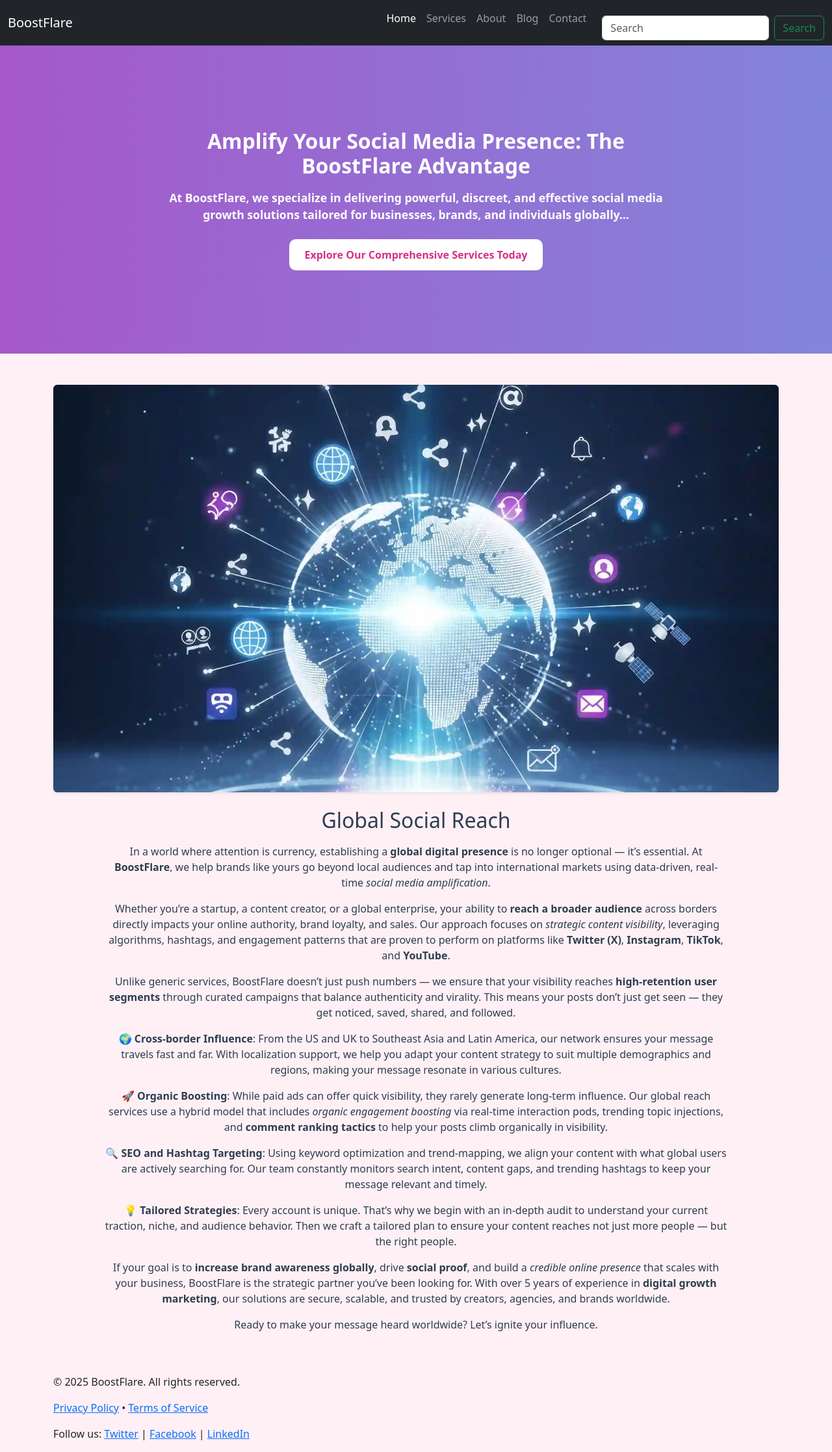
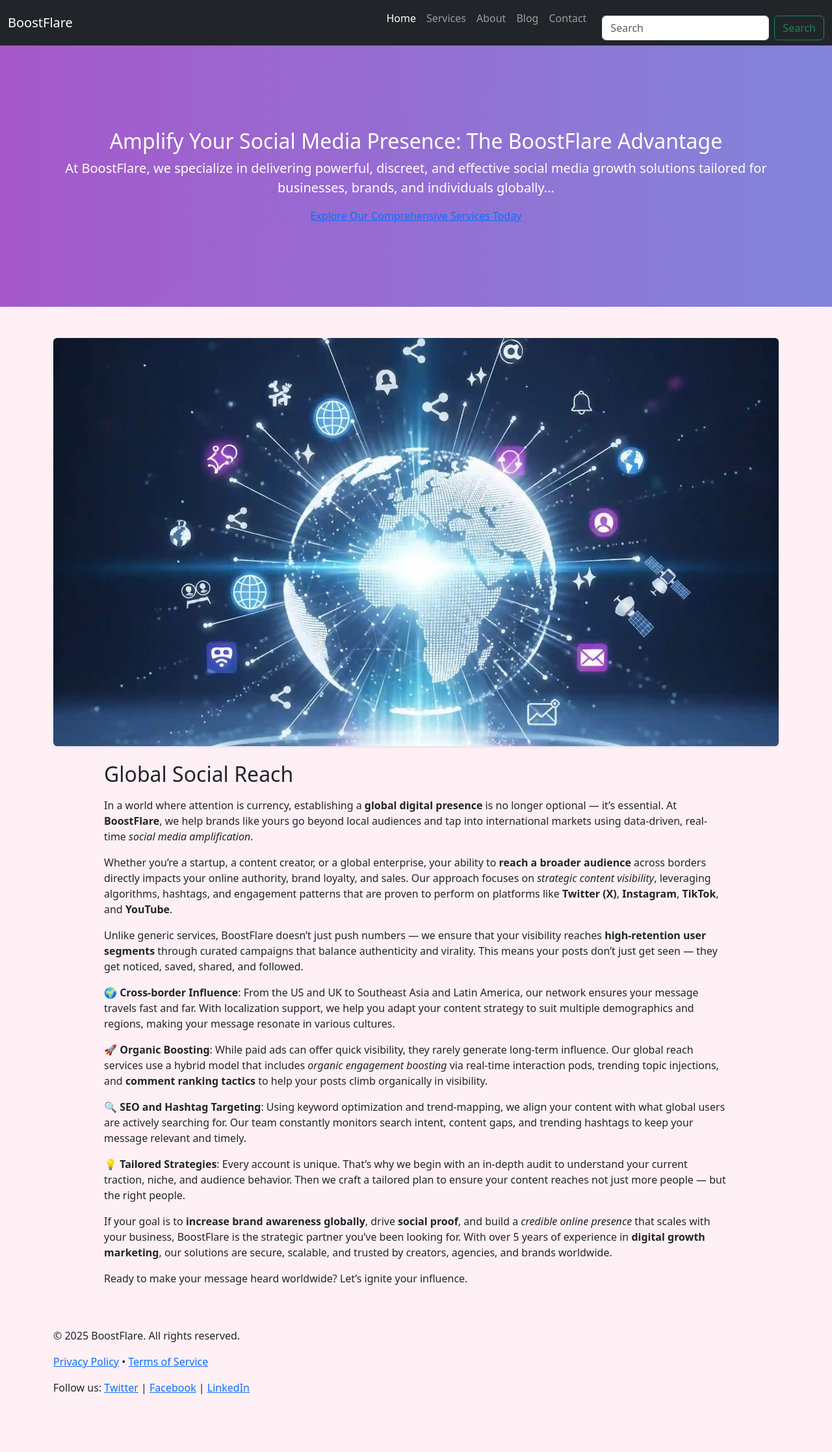
Before and after one commit to candra2012/BoostFlare, a Jekyll site: the page built from index.html, in a window 1280 px wide. Shown: the whole page at 65% size. Built offline with Jekyll 4.4.1, drawn with Linux system fonts in a browser that asks for light colours; after the commit the page ends 2163 px from its top, so only the background shows below that.

Commit message:
Update style.css

```diff
--- a/assets/css/style.css
+++ b/assets/css/style.css
@@ -1,13 +1,11 @@
-/* Set lavenderblush background untuk semua halaman */
 body {
-  background-color: #FFF0F5; /* lavenderblush */
+  background-color: lavenderblush;
 }
 
-/* Hero section tetap dengan gradient animasi */
+/* Khusus Hero tetap pakai background aslinya */
 .hero {
-  position: relative;
-  background-image: linear-gradient(131deg, rgba(186, 186, 186, 0.01) 0%, rgba(186, 186, 186, 0.01) 16.667%, rgba(192, 192, 192, 0.01) 16.667%, rgba(192, 192, 192, 0.01) 33.334%, rgba(48, 48, 48, 0.01) 33.334%, rgba(48, 48, 48, 0.01) 50.001%, rgba(33, 33, 33, 0.01) 50.001%, rgba(33, 33, 33, 0.01) 66.668%, rgba(182, 182, 182, 0.01) 66.668%, rgba(182, 182, 182, 0.01) 83.335%, rgba(211, 211, 211, 0.01) 83.335%, rgba(211, 211, 211, 0.01) 100%),
-                    linear-gradient(148deg, rgba(48, 48, 48, 0.01) 0%, rgba(48, 48, 48, 0.01) 16.667%, rgba(178, 178, 178, 0.01) 16.667%, rgba(178, 178, 178, 0.01) 33.334%, rgba(192, 192, 192, 0.01) 33.334%, rgba(192, 192, 192, 0.01) 50.001%, rgba(237, 237, 237, 0.01) 50.001%, rgba(237, 237, 237, 0.01) 66.668%, rgba(194, 194, 194, 0.01) 66.668%, rgba(194, 194, 194, 0.01) 83.335%, rgba(227, 227, 227, 0.01) 83.335%, rgba(227, 227, 227, 0.01) 100%),
+  background-image: linear-gradient(131deg, rgba(186, 186, 186, 0.01) 0%, rgba(186, 186, 186, 0.01) 16.667%,rgba(192, 192, 192, 0.01) 16.667%, rgba(192, 192, 192, 0.01) 33.334%,rgba(48, 48, 48, 0.01) 33.334%, rgba(48, 48, 48, 0.01) 50.001%,rgba(33, 33, 33, 0.01) 50.001%, rgba(33, 33, 33, 0.01) 66.668%,rgba(182, 182, 182, 0.01) 66.668%, rgba(182, 182, 182, 0.01) 83.335%,rgba(211, 211, 211, 0.01) 83.335%, rgba(211, 211, 211, 0.01) 100%),
+                    linear-gradient(148deg, rgba(48, 48, 48, 0.01) 0%, rgba(48, 48, 48, 0.01) 16.667%,rgba(178, 178, 178, 0.01) 16.667%, rgba(178, 178, 178, 0.01) 33.334%,rgba(192, 192, 192, 0.01) 33.334%, rgba(192, 192, 192, 0.01) 50.001%,rgba(237, 237, 237, 0.01) 50.001%, rgba(237, 237, 237, 0.01) 66.668%,rgba(194, 194, 194, 0.01) 66.668%, rgba(194, 194, 194, 0.01) 83.335%,rgba(227, 227, 227, 0.01) 83.335%, rgba(227, 227, 227, 0.01) 100%),
                     linear-gradient(90deg, rgb(225, 15, 180), rgb(78, 198, 243));
   background-size: 400% 400%;
   animation: bgMove 30s ease infinite;
@@ -15,6 +13,7 @@
   background-position: center;
   padding: 8rem 0;
   z-index: 1;
+  color: white;
 }
 
 @keyframes bgMove {
@@ -22,68 +21,3 @@
   50%  { background-position: 100% 50%; }
   100% { background-position: 0% 50%; }
 }
-
-.hero-content {
-  max-width: 800px;
-  margin: 0 auto;
-}
-
-.hero h2 {
-  font-size: 2rem;
-  font-weight: bold;
-  margin-bottom: 1rem;
-  color: white;
-}
-
-.hero p {
-  font-size: 1.1rem;
-  margin-bottom: 1.5rem;
-  color: white;
-}
-
-.hero .cta {
-  background-color: white;
-  color: #d63087;
-  font-weight: bold;
-  padding: 12px 24px;
-  border-radius: 10px;
-  text-decoration: none;
-  display: inline-block;
-  transition: background-color 0.3s ease;
-}
-
-.hero .cta:hover {
-  background-color: #fce4ec;
-}
-
-.hero .lead {
-  color: white;
-  font-weight: bold;
-}
-
-/* Feature section tanpa background khusus, ikut body */
-.feature-section {
-  padding: 60px 20px;
-  text-align: center;
-}
-
-.feature-section h2,
-.feature-section p {
-  color: #2c3e50; /* Kontras untuk teks */
-}
-
-/* Pastikan Bootstrap tidak menimpa */
-.feature-section .container,
-.feature-section .row {
-  background: none;
-}
-
-/* Responsivitas untuk mobile */
-@media (max-width: 768px) {
-  .hero {
-    padding: 4rem 10px;
-  }
-  .feature-section {
-    padding: 40px 10px;
-  }
-}
```
